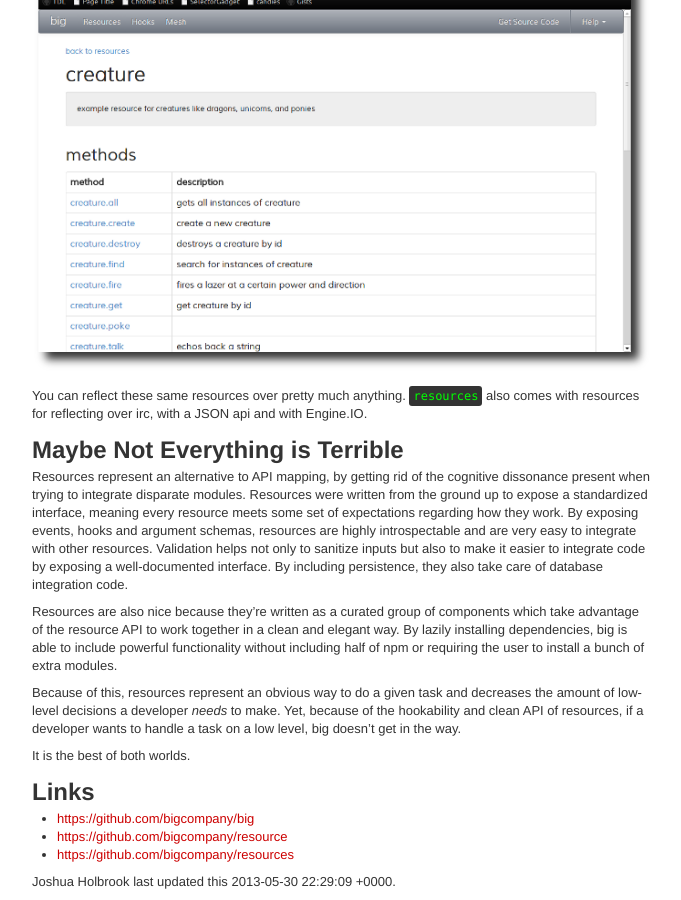
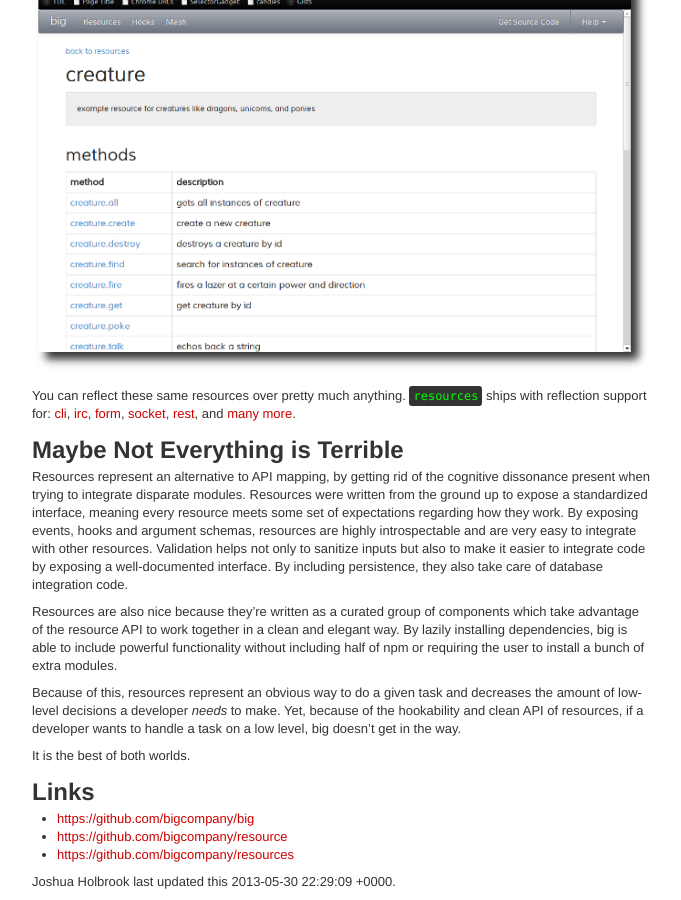
Before and after one commit to jfhbrook/jfhbrook.github.io, a Jekyll site: the page built from _posts/2013-05-28-the-case-for-a-nodejs-framework.md, in a window 1280 px wide and 900 px high, scrolled down 9065 px. Shown: the whole window, without its empty margins (138-819 px from the left). Built offline with Jekyll 4.4.1, drawn with Linux system fonts in a browser that asks for light colours; nearby versions of some CDN libraries.

Commit message:
[edit] More links

```diff
--- a/_posts/2013-05-28-the-case-for-a-nodejs-framework.md
+++ b/_posts/2013-05-28-the-case-for-a-nodejs-framework.md
@@ -532,8 +532,7 @@ web interface (after installing express):
 ![html admin](/images/2013-05-28-big-admin.png)
 
 You can reflect these same resources over pretty much anything. `resources`
-also comes with resources for reflecting over irc, with a JSON api and with
-Engine.IO.
+ships with reflection support for: [cli](https://github.com/bigcompany/resources/tree/master/cli), [irc](https://github.com/bigcompany/resources/tree/master/irc), [form](https://github.com/bigcompany/resources/tree/master/form), [socket](https://github.com/bigcompany/resources/tree/master/socket), [rest](https://github.com/bigcompany/resources/tree/master/rest), and [many more](https://github.com/bigcompany/resources).
 
 ## Maybe Not Everything is Terrible
 
```
